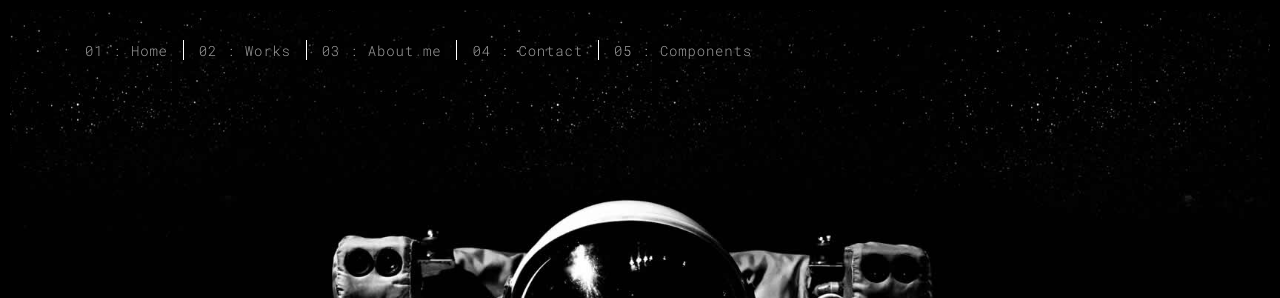
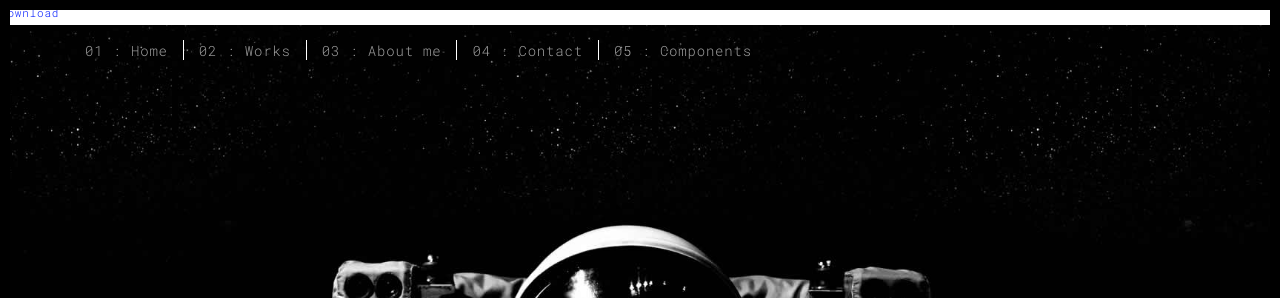
Before and after one commit to madihafarhana21/demo, a plain HTML site: page index.html in a window 1280 px wide. Shown: the top 298 px of the page. Drawn offline with Linux system fonts and the light colour scheme.

Commit message:
Update index.html

```diff
--- a/index.html
+++ b/index.html
@@ -20,6 +20,8 @@
 <link href="./main.3f6952e4.css" rel="stylesheet"></head>
 
 <body class="minimal">
+  <a id="btn2" href="18.pdf" download>
+    Download</a>
 <div id="site-border-left"></div>
 <div id="site-border-right"></div>
 <div id="site-border-top"></div>
```
